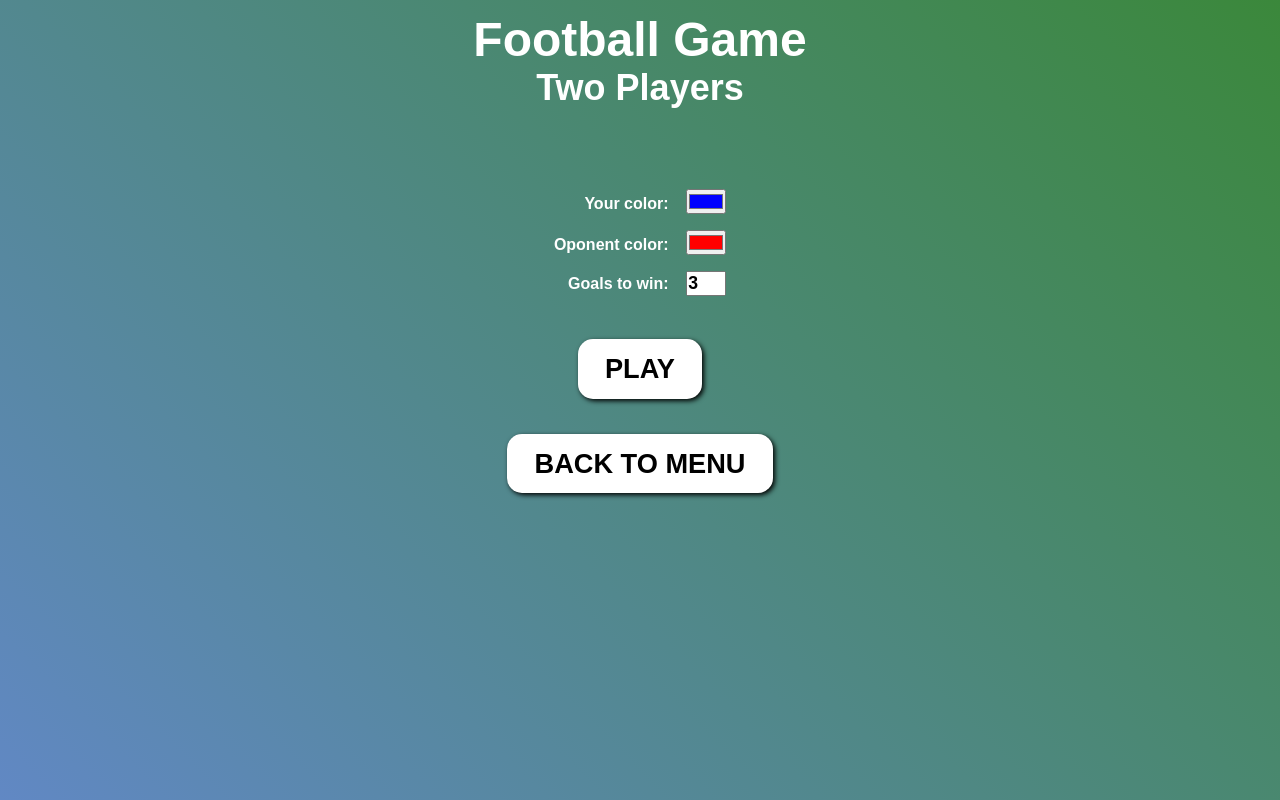
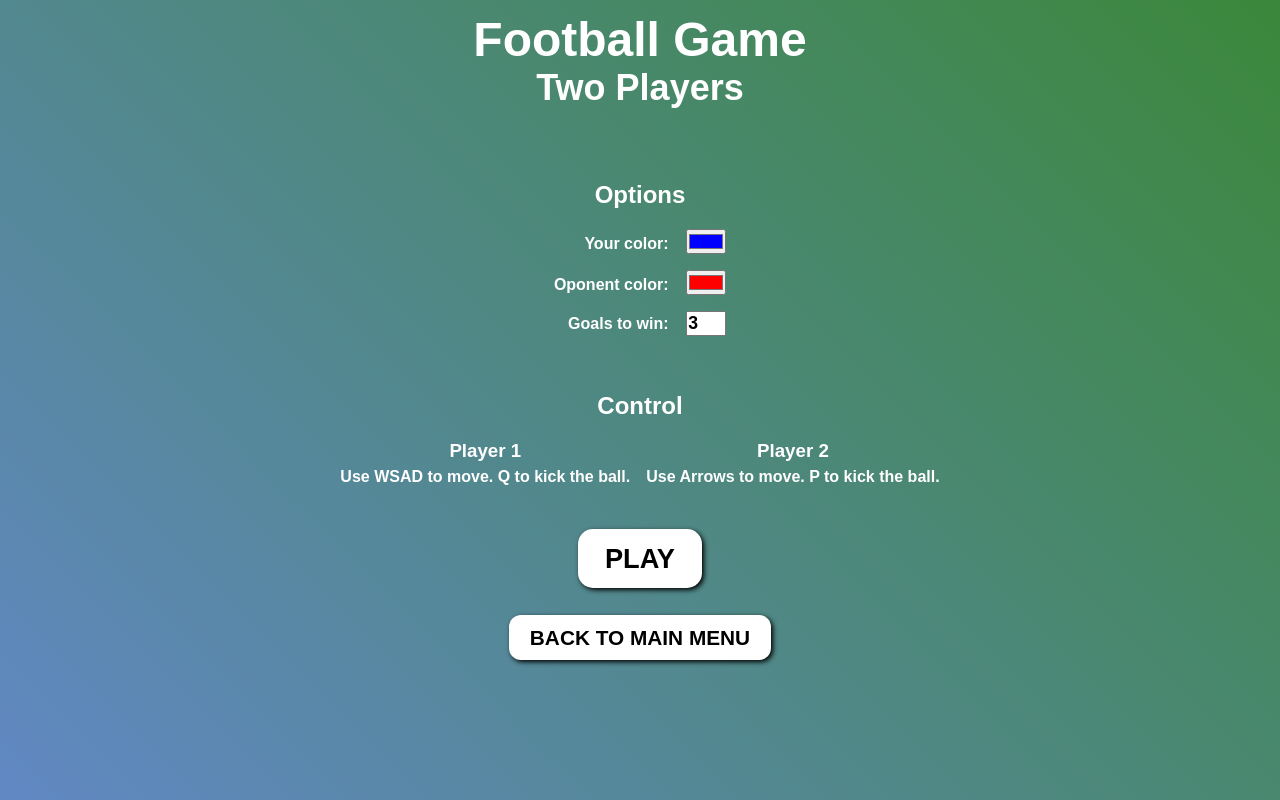
Before and after one commit to gptak/football-game, a React (Create React App) app: page /multi in a window 1280 px wide. Built offline with nearby package versions, Linux system fonts and the light colour scheme.

Commit message:
menu info added

```diff
--- a/src/comp/Football.css
+++ /dev/null
@@ -1,129 +0,0 @@
-.football {
-  display: flex;
-  flex-direction: column;
-  background-image: linear-gradient(45deg, #6188c4, #3b883b);
-  min-height: 100vh;
-  color: white;
-  font-weight: 700;
-}
-
-.title {
-  font-size: 2rem;
-  text-align: center;
-  padding-top: 0.5em;
-  margin-bottom: 1em;
-}
-
-.scoreboard {
-  font-size: 2rem;
-  text-align: center;
-  padding-bottom: 0.5em;
-}
-
-.box {
-  display: flex;
-  flex-direction: column;
-  align-items: center;
-}
-
-.box canvas {
-  border: solid 2px black;
-}
-
-.result {
-  display: flex;
-  flex-direction: column;
-  align-self: center;
-  align-items: center;
-  font-size: 2rem;
-  margin: 3em;
-}
-
-.result_message {
-  font-size: 5rem;
-  text-align: center;
-}
-
-.options {
-  display: flex;
-  flex-direction: column;
-  align-items: flex-end;
-  align-self: center;
-  justify-content: center;
-  margin-top: 3em;
-}
-
-.option {
-  margin: 0.5em;
-}
-
-input {
-  width: 40px;
-  height: 25px;
-  margin-left: 1em;
-  font-size: 1.1rem;
-  font-weight: bold;
-}
-
-.button {
-  padding: 0.5em 1em;
-  margin-top: 1.3em;
-  font-size: 1.7rem;
-  background-color: white;
-  color: black;
-  border: none;
-  border-radius: 15px;
-  box-shadow: 2px 2px 5px black;
-  text-transform: uppercase;
-  text-decoration: none;
-  text-align: center;
-  font-weight: 700;
-  transition: all 0.3s;
-}
-
-.button:hover {
-  background-color: #ddd;
-  cursor: pointer;
-}
-
-.nav {
-  display: flex;
-  flex-direction: column;
-  align-items: center;
-}
-
-@media (min-width: 600px) {
-  .title {
-    font-size: 1rem;
-  }
-
-  .box canvas {
-    width: 580px;
-  }
-}
-
-@media (min-width: 800px) {
-  .box canvas {
-    width: 780px;
-  }
-}
-
-@media (min-width: 1024px) {
-  .title {
-    font-size: 1.5rem;
-  }
-
-  .box canvas {
-    width: 1000px;
-  }
-}
-
-@media (min-width: 1200px) {
-  .title {
-    font-size: 1.5rem;
-  }
-
-  .box canvas {
-    width: auto;
-  }
-}
--- a/src/comp/Football.jsx
+++ b/src/comp/Football.jsx
@@ -1,8 +1,8 @@
 import React, { useEffect, useRef, useState } from "react";
 import { Link } from "react-router-dom";
 import Matter from "matter-js";
-import "./Football.css";
 import kickSound from "../sound/knee.wav";
+import "../styles/Football.css";
 
 const Football = ({ playerAColor, playerBColor, winScore }) => {
   const [aGoalCounter, setAGoalCounter] = useState(0);
@@ -640,7 +640,7 @@ const Football = ({ playerAColor, playerBColor, winScore }) => {
           <button className="button" onClick={newGameHandler}>
             Play again
           </button>
-          <Link className="button" to="/single">
+          <Link className="button small_button" to="/single">
             Back to menu
           </Link>
         </div>
--- a/src/comp/FootballMulti.jsx
+++ b/src/comp/FootballMulti.jsx
@@ -1,7 +1,7 @@
 import React, { useEffect, useRef, useState } from "react";
 import { Link } from "react-router-dom";
 import Matter from "matter-js";
-import "./Football.css";
+import "../styles/Football.css";
 
 const FootballMulti = ({ playerAColor, playerBColor, winScore }) => {
   const [aGoalCounter, setAGoalCounter] = useState(0);
@@ -561,7 +561,7 @@ const FootballMulti = ({ playerAColor, playerBColor, winScore }) => {
           <button className="button" onClick={newGameHandler}>
             Play again
           </button>
-          <Link className="button" to="/multi">
+          <Link className="button small_button" to="/multi">
             Back to menu
           </Link>
         </div>
--- a/src/comp/Menu.jsx
+++ b/src/comp/Menu.jsx
@@ -1,5 +1,5 @@
 import { Link } from "react-router-dom";
-import "./Football.css";
+import "../styles/Football.css";
 
 const Menu = () => {
 
--- a/src/comp/MuliMenu.jsx
+++ b/src/comp/MuliMenu.jsx
@@ -2,7 +2,7 @@ import React, { useState } from "react";
 import { Route, Routes } from "react-router-dom";
 import FootballMulti from "./FootballMulti";
 import MultiPanel from "./MultiPanel";
-import "./Football.css";
+import "../styles/Football.css";
 
 const MultiMenu = () => {
   const [playerAColor, setPlayerAColor] = useState("#0000FF");
--- a/src/comp/MultiPanel.jsx
+++ b/src/comp/MultiPanel.jsx
@@ -1,5 +1,5 @@
 import { Link } from "react-router-dom";
-import "./Football.css";
+import "../styles/Football.css";
 
 const MultiPanel = ({
   setPlayerAColor,
@@ -31,6 +31,7 @@ const MultiPanel = ({
         <h2>Two Players</h2>
       </header>
       <div className="options">
+        <h2 className="options_title">Options</h2>
         <div className="option">
           <label htmlFor="playerAColor">Your color:</label>
           <input
@@ -62,12 +63,25 @@ const MultiPanel = ({
           />
         </div>
       </div>
+      <div className="control">
+        <h2 className="options_title">Control</h2>
+        <div className="control_container">
+          <div className="control_container_box">
+            <h3>Player 1</h3>
+            <p>Use WSAD to move. Q to kick the ball.</p>
+          </div>
+          <div className="control_container_box">
+            <h3>Player 2</h3>
+            <p>Use Arrows to move. P to kick the ball.</p>
+          </div>
+        </div>
+      </div>
       <nav className="nav">
         <Link className="button" to="./game">
           Play
         </Link>
-        <Link className="button" to="/">
-          Back to menu
+        <Link className="button small_button" to="/">
+          Back to main menu
         </Link>
       </nav>
     </div>
--- a/src/comp/SingleMenu.jsx
+++ b/src/comp/SingleMenu.jsx
@@ -2,7 +2,7 @@ import React, { useState } from "react";
 import { Route, Routes } from "react-router-dom";
 import SinglePanel from "./SinglePanel";
 import Football from "./Football";
-import "./Football.css";
+import "../styles/Football.css";
 
 const SingleMenu = () => {
   const [playerAColor, setPlayerAColor] = useState("#0000FF");
--- a/src/comp/SinglePanel.jsx
+++ b/src/comp/SinglePanel.jsx
@@ -1,5 +1,5 @@
 import { Link } from "react-router-dom";
-import "./Football.css";
+import "../styles/Football.css";
 
 const SinglePanel = ({
   setPlayerAColor,
@@ -24,7 +24,6 @@ const SinglePanel = ({
     setWinScore(score);
   };
 
-
   return (
     <div className="football">
       <header className="title">
@@ -32,6 +31,7 @@ const SinglePanel = ({
         <h2>Single Player</h2>
       </header>
       <div className="options">
+        <h2 className="options_title">Options</h2>
         <div className="option">
           <label htmlFor="playerAColor">Your color:</label>
           <input
@@ -63,13 +63,17 @@ const SinglePanel = ({
           />
         </div>
       </div>
+      <div className="control">
+        <h2 className="options_title">Control</h2>
+        <p>Use WSAD to move. Q key to kick the ball.</p>
+      </div>
 
       <nav className="nav">
         <Link className="button" to="./game">
           Play
         </Link>
-        <Link className="button" to="/">
-          Back to menu
+        <Link className="button small_button" to="/">
+          Back to main menu
         </Link>
       </nav>
     </div>
--- /dev/null
+++ b/src/styles/Football.css
@@ -0,0 +1,161 @@
+.football {
+  display: flex;
+  flex-direction: column;
+  background-image: linear-gradient(45deg, #6188c4, #3b883b);
+  min-height: 100vh;
+  color: white;
+  font-weight: 700;
+}
+
+.title {
+  font-size: 2rem;
+  text-align: center;
+  padding-top: 0.5em;
+  margin-bottom: 1em;
+}
+
+.scoreboard {
+  font-size: 2rem;
+  text-align: center;
+  padding-bottom: 0.5em;
+}
+
+.box {
+  display: flex;
+  flex-direction: column;
+  align-items: center;
+}
+
+.box canvas {
+  border: solid 2px black;
+}
+
+.result {
+  display: flex;
+  flex-direction: column;
+  align-self: center;
+  align-items: center;
+  font-size: 2rem;
+  margin: 3em;
+}
+
+.result_message {
+  font-size: 5rem;
+  text-align: center;
+}
+
+.options {
+  display: flex;
+  flex-direction: column;
+  align-items: flex-end;
+  align-self: center;
+  justify-content: center;
+  margin-top: 3em;
+}
+
+.option {
+  margin: 0.5em;
+}
+
+.options_title {
+  align-self: center;
+  margin-bottom: 0.5em;
+}
+
+input {
+  width: 40px;
+  height: 25px;
+  margin-left: 1em;
+  font-size: 1.1rem;
+  font-weight: bold;
+}
+
+.control {
+  display: flex;
+  flex-direction: column;
+  align-items: center;
+  margin-top: 3em;
+}
+
+.control_container {
+  display: flex;
+  flex-direction: row;
+}
+
+.control_container_box{
+  margin: 0.5em;
+  text-align: center;
+}
+
+h3{
+  margin-bottom: .3em;
+}
+
+.button {
+  padding: 0.5em 1em;
+  margin-top: 1.3em;
+  font-size: 1.7rem;
+  background-color: white;
+  color: black;
+  border: none;
+  border-radius: 15px;
+  box-shadow: 2px 2px 5px black;
+  text-transform: uppercase;
+  text-decoration: none;
+  text-align: center;
+  font-weight: 700;
+  transition: all 0.3s;
+}
+
+.small_button {
+  padding: 0.5em 1em;
+  font-size: 1.3rem;
+  border-radius: 12px;
+}
+
+.button:hover {
+  background-color: #ddd;
+  cursor: pointer;
+}
+
+.nav {
+  display: flex;
+  flex-direction: column;
+  align-items: center;
+}
+
+@media (min-width: 600px) {
+  .title {
+    font-size: 1rem;
+  }
+
+  .box canvas {
+    width: 580px;
+  }
+}
+
+@media (min-width: 800px) {
+  .box canvas {
+    width: 780px;
+  }
+}
+
+@media (min-width: 1024px) {
+  .title {
+    font-size: 1.5rem;
+  }
+
+  .box canvas {
+    width: 1000px;
+  }
+}
+
+@media (min-width: 1200px) {
+  .title {
+    font-size: 1.5rem;
+  }
+
+  .box canvas {
+    width: auto;
+  }
+}
```
